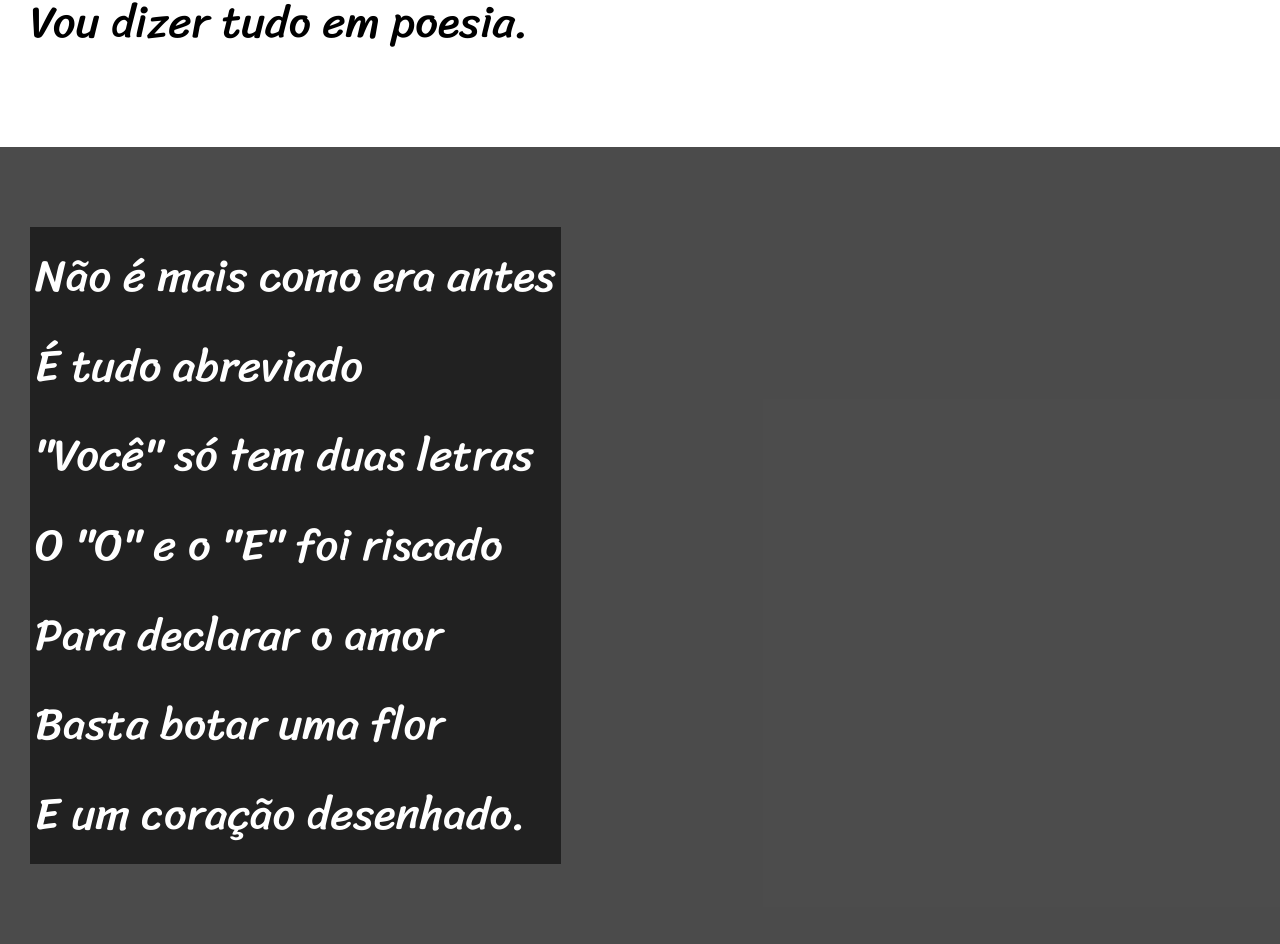
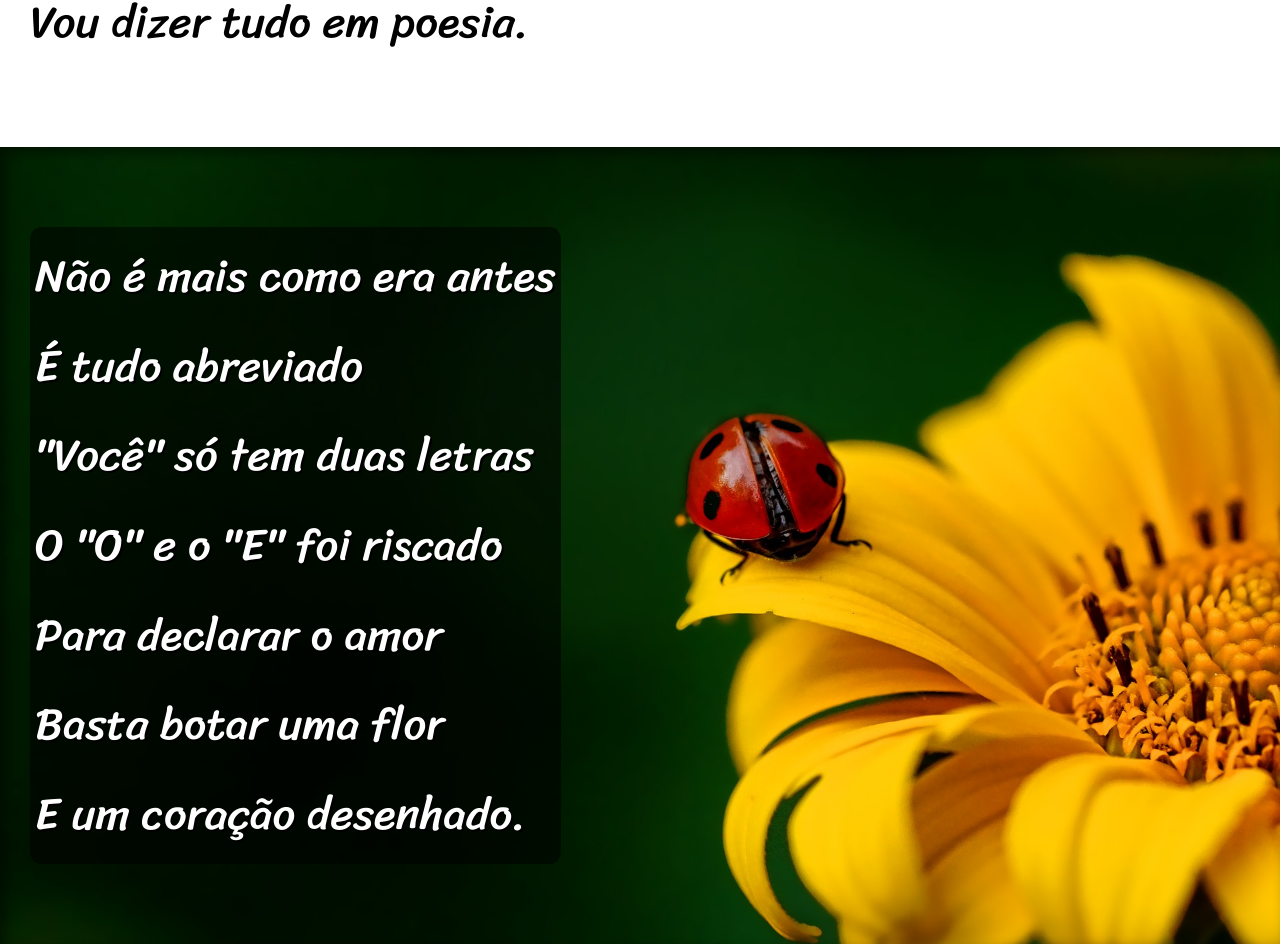
Before and after one commit to caiortavares/html-css, a plain HTML site: page exercícios/desafios/desafio12/index.html in a window 1280 px wide. Shown: the part 872-1816 px from the top of the page. Drawn offline with Linux system fonts and the light colour scheme.

Commit message:
efeito paralax 24/04

```diff
--- a/exercícios/desafios/desafio12/estilo/style.css
+++ b/exercícios/desafios/desafio12/estilo/style.css
@@ -27,6 +27,7 @@ pre {
     padding-left: 30px;
     font-family: var(--fonte3);
     font-size: 3.5vw;
+    border-radius: 2%;
 }
 
 html, body {
@@ -71,16 +72,31 @@ section.normal {
 section.imagem {
     background-color: rgba(0, 0, 0, 0.551);
     color: white;
+    box-shadow: inset 6px 6px 13px 0px rgba(0, 0, 0, 0.468);
     padding-top: 10vh;
     padding-bottom: 10vh;
     line-height: 2em;
     padding-left: 30px;
+    background-size: cover;
+    background-attachment: fixed;
 }
 
 section.imagem > pre {
     display: inline-block;
     padding: 5px;
     background-color: rgba(0, 0, 0, 0.551);
+    text-shadow: 2px 2px 0px black;
+
+}
+
+section#img01 {
+    background-image: url(../imagens/background001.jpg);
+    background-position: right center;
+
+}
+
+section#img02 {
+    background-image: url(../imagens/background002.jpg);
 
 }
 
--- a/exercícios/desafios/desafio12/index.html
+++ b/exercícios/desafios/desafio12/index.html
@@ -24,7 +24,7 @@
        </pre>
     </section>
 
-    <section class="imagem">
+    <section class="imagem" id="img01">
         <pre>
             Não é mais como era antes
             É tudo abreviado
@@ -57,7 +57,7 @@
     </section>
 
 
-    <section class="imagem">
+    <section class="imagem" id="img02">
         <pre>
             Tenho saudade das cartas
             Escritas com a própria mão
```
